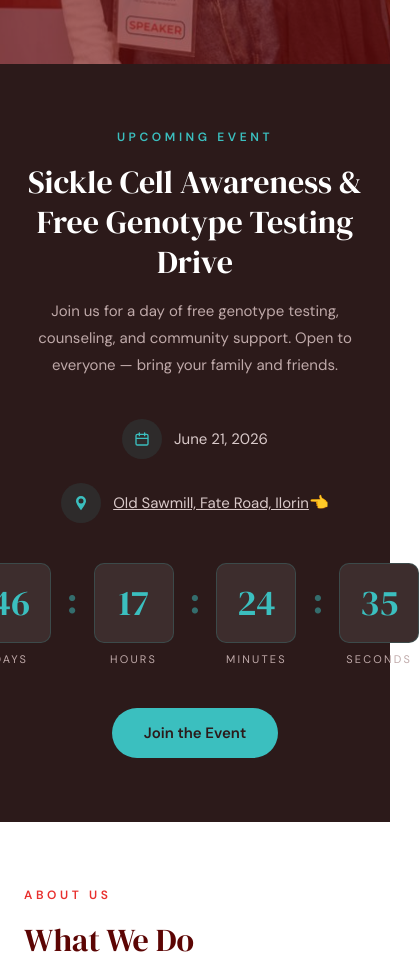
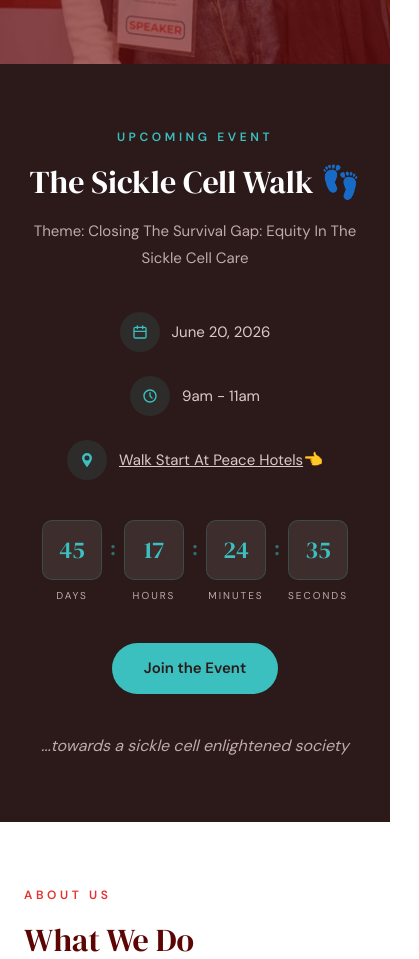
Before and after one commit to Isaacjosh23/pearls-sickle-cell, a Next.js app: page / in a window 390 px wide. Shown: the part 780-1739 px from the top of the page, 419 px wide, since content can reach past the window. Built offline with nearby package versions, Linux system fonts and the light colour scheme.

Commit message:
Real event info

```diff
--- a/src/components/event/components/CountdownUnit.tsx
+++ b/src/components/event/components/CountdownUnit.tsx
@@ -5,15 +5,45 @@ interface CountdownUnitProps {
   label: string;
 }
 
-function CountdownUnit({ value, label }: CountdownUnitProps) {
+// function CountdownUnit({ value, label }: CountdownUnitProps) {
+//   return (
+//     <div className="flex flex-col items-center gap-[0.8rem]">
+//       <div className="w-32 h-32 md:w-40 md:h-40 rounded-2xl bg-neutral-800 border border-teal-400/20 flex items-center justify-center">
+//         <span className="font-display text-[3.6rem] md:text-[4.8rem] text-teal-400 leading-none">
+//           {String(value).padStart(2, "0")}
+//         </span>
+//       </div>
+//       <span className="font-body text-[1.1rem] md:text-[1.2rem] tracking-[0.2em] uppercase text-neutral-400">
+//         {label}
+//       </span>
+//     </div>
+//   );
+// }
+
+// function CountdownUnit({ value, label }: { value: number; label: string }) {
+//   return (
+//     <div className="flex flex-col items-center gap-[0.8rem]">
+//       <div className="w-[6.4rem] h-[6.4rem] md:w-[10rem] md:h-[10rem] rounded-2xl bg-(--color-neutral-800) border border-(--color-teal-400)/20 flex items-center justify-center">
+//         <span className="font-display text-[2.8rem] md:text-[4.8rem] text-(--color-teal-400) leading-none">
+//           {String(value).padStart(2, "0")}
+//         </span>
+//       </div>
+//       <span className="font-body text-[1rem] md:text-[1.2rem] tracking-[0.2em] uppercase text-(--color-neutral-400)">
+//         {label}
+//       </span>
+//     </div>
+//   );
+// }
+
+function CountdownUnit({ value, label }: { value: number; label: string }) {
   return (
     <div className="flex flex-col items-center gap-[0.8rem]">
-      <div className="w-32 h-32 md:w-40 md:h-40 rounded-2xl bg-neutral-800 border border-teal-400/20 flex items-center justify-center">
-        <span className="font-display text-[3.6rem] md:text-[4.8rem] text-teal-400 leading-none">
+      <div className="w-[6rem] h-[6rem] sm:w-[8rem] sm:h-[8rem] md:w-[10rem] md:h-[10rem] rounded-2xl bg-(--color-neutral-800) border border-(--color-teal-400)/20 flex items-center justify-center">
+        <span className="font-display text-[2.4rem] sm:text-[3.2rem] md:text-[4.8rem] text-(--color-teal-400) leading-none">
           {String(value).padStart(2, "0")}
         </span>
       </div>
-      <span className="font-body text-[1.1rem] md:text-[1.2rem] tracking-[0.2em] uppercase text-neutral-400">
+      <span className="font-body text-[1rem] sm:text-[1.1rem] md:text-[1.2rem] tracking-[0.2em] uppercase text-(--color-neutral-400)">
         {label}
       </span>
     </div>
--- a/src/components/event/components/EventCTA.tsx
+++ b/src/components/event/components/EventCTA.tsx
@@ -1,6 +1,6 @@
 "use client";
 
-const GOOGLE_FORM_URL = "https://forms.google.com";
+const GOOGLE_FORM_URL = "https://forms.gle/1aPEG54d9yqyDZHP9";
 
 function EventCTA() {
   return (
--- a/src/components/event/components/EventCountDown.tsx
+++ b/src/components/event/components/EventCountDown.tsx
@@ -4,7 +4,7 @@ import { useEffect, useState } from "react";
 import CountdownUnit from "./CountdownUnit";
 import calculateTimeLeft from "./calculateTime";
 
-export const EVENT_DATE = new Date("2026-06-21T09:00:00");
+export const EVENT_DATE = new Date("2026-06-20T09:00:00");
 
 export interface TimeLeft {
   days: number;
@@ -48,17 +48,17 @@ function EventCountDown() {
           </p>
         </div>
       ) : (
-        <div className="flex items-center justify-center gap-[1.6rem] md:gap-[2.4rem]">
+        <div className="flex items-center justify-center gap-[0.8rem] sm:gap-[1.6rem] md:gap-[2.4rem]">
           <CountdownUnit value={timeLeft.days} label="Days" />
-          <span className="font-display text-[3.6rem] md:text-[4.8rem] text-teal-400/50 mb-[2.8rem] leading-none">
+          <span className="font-display text-[2rem] sm:text-[3rem] md:text-[4.8rem] text-(--color-teal-400)/50 mb-[2.8rem] leading-none">
             :
           </span>
           <CountdownUnit value={timeLeft.hours} label="Hours" />
-          <span className="font-display text-[3.6rem] md:text-[4.8rem] text-teal-400/50 mb-[2.8rem] leading-none">
+          <span className="font-display text-[2rem] sm:text-[3rem] md:text-[4.8rem] text-(--color-teal-400)/50 mb-[2.8rem] leading-none">
             :
           </span>
           <CountdownUnit value={timeLeft.minutes} label="Minutes" />
-          <span className="font-display text-[3.6rem] md:text-[4.8rem] text-teal-400/50 mb-[2.8rem] leading-none">
+          <span className="font-display text-[2rem] sm:text-[3rem] md:text-[4.8rem] text-(--color-teal-400)/50 mb-[2.8rem] leading-none">
             :
           </span>
           <CountdownUnit value={timeLeft.seconds} label="Seconds" />
--- a/src/components/event/components/EventDetails.tsx
+++ b/src/components/event/components/EventDetails.tsx
@@ -1,6 +1,7 @@
 "use client";
 
 import CalenderIcon from "@/components/ui/icons/calender";
+import ClockIcon from "@/components/ui/icons/clock";
 import LocationIcon from "@/components/ui/icons/location";
 
 function EventDetails() {
@@ -11,7 +12,18 @@ function EventDetails() {
           <CalenderIcon className="text-teal-400" />
         </div>
         <span className="font-body text-[1.5rem] text-neutral-300">
-          June 21, 2026
+          June 20, 2026
+        </span>
+      </div>
+
+      <div className="hidden sm:block w-[0.1rem] h-[2.4rem] bg-neutral-700" />
+
+      <div className="flex items-center gap-[1.2rem]">
+        <div className="w-16 h-16 rounded-full bg-teal-400/10 flex items-center justify-center">
+          <ClockIcon className="text-teal-400" />
+        </div>
+        <span className="font-body text-[1.5rem] text-neutral-300">
+          9am - 11am
         </span>
       </div>
 
@@ -24,11 +36,11 @@ function EventDetails() {
         <div className="flex items-center">
           <a
             className="font-body text-[1.5rem] text-neutral-300 underline hover:no-underline"
-            href="https://maps.app.goo.gl/CAVucvoRy4obfyMx5"
+            href="https://maps.app.goo.gl/dETQPfEnHtqGRVPQA"
             target="_blank"
             rel="noopener noreferrer"
           >
-            Old Sawmill, Fate Road, Ilorin
+            Walk Start At Peace Hotels
           </a>
           <span>👈</span>
         </div>
--- a/src/components/event/components/EventTopLabel.tsx
+++ b/src/components/event/components/EventTopLabel.tsx
@@ -7,11 +7,13 @@ function EventTopLabel() {
         Upcoming Event
       </p>
       <h2 className="font-display text-[3.2rem] md:text-[4.4rem] leading-tight text-white max-w-5xl">
-        Sickle Cell Awareness & Free Genotype Testing Drive
+        {/* Sickle Cell Awareness & Free Genotype Testing Drive */}
+        The Sickle Cell Walk 👣
       </h2>
       <p className="font-body text-[1.5rem] md:text-[1.6rem] text-neutral-400 leading-[1.8] max-w-4xl">
-        Join us for a day of free genotype testing, counseling, and community
-        support. Open to everyone — bring your family and friends.
+        {/* Join us for a day of free genotype testing, counseling, and community
+        support. Open to everyone — bring your family and friends. */}
+        Theme: Closing The Survival Gap: Equity In The Sickle Cell Care
       </p>
     </div>
   );
--- a/src/components/event/index.tsx
+++ b/src/components/event/index.tsx
@@ -9,7 +9,7 @@ function UpcomingEvent() {
       id="event"
       className="py-[6.4rem] px-[2.4rem] md:px-[4.8rem] bg-neutral-900"
     >
-      <div className="max-w-384 mx-auto flex flex-col items-center text-center gap-16">
+      <div className="max-w-[96rem] mx-auto flex flex-col items-center text-center gap-16">
         <EventTopLabel />
 
         <EventDetails />
@@ -17,6 +17,10 @@ function UpcomingEvent() {
         <EventCountdown />
 
         <EventCTA />
+
+        <span className="inline-block italic text-center text-neutral-400">
+          ...towards a sickle cell enlightened society
+        </span>
       </div>
     </section>
   );
--- a/src/components/ui/icons/_types.ts
+++ b/src/components/ui/icons/_types.ts
@@ -8,6 +8,7 @@ export const Icons = {
   Call: "call",
   Care: "care",
   Check: "check",
+  Clock: "clock",
   Close: "close",
   CopyRight: "copyright",
   Email: "email",
--- /dev/null
+++ b/src/components/ui/icons/clock/index.tsx
@@ -0,0 +1,24 @@
+import { IconProps } from "../_types";
+
+function ClockIcon({ className }: IconProps) {
+  return (
+    <svg
+      xmlns="http://www.w3.org/2000/svg"
+      width="1em"
+      height="1em"
+      viewBox="0 0 24 24"
+      className={className}
+    >
+      <path d="M0 0h24v24H0z" fill="none" />
+      <g fill="none">
+        <path d="m12.593 23.258l-.011.002l-.071.035l-.02.004l-.014-.004l-.071-.035q-.016-.005-.024.005l-.004.01l-.017.428l.005.02l.01.013l.104.074l.015.004l.012-.004l.104-.074l.012-.016l.004-.017l-.017-.427q-.004-.016-.017-.018m.265-.113l-.013.002l-.185.093l-.01.01l-.003.011l.018.43l.005.012l.008.007l.201.093q.019.005.029-.008l.004-.014l-.034-.614q-.005-.018-.02-.022m-.715.002a.02.02 0 0 0-.027.006l-.006.014l-.034.614q.001.018.017.024l.015-.002l.201-.093l.01-.008l.004-.011l.017-.43l-.003-.012l-.01-.01z" />
+        <path
+          fill="currentColor"
+          d="M12 2c5.523 0 10 4.477 10 10s-4.477 10-10 10S2 17.523 2 12S6.477 2 12 2m0 2a8 8 0 1 0 0 16a8 8 0 0 0 0-16m0 2a1 1 0 0 1 .993.883L13 7v4.586l2.707 2.707a1 1 0 0 1-1.32 1.497l-.094-.083l-3-3a1 1 0 0 1-.284-.576L11 12V7a1 1 0 0 1 1-1"
+        />
+      </g>
+    </svg>
+  );
+}
+
+export default ClockIcon;
--- a/src/components/ui/icons/index.tsx
+++ b/src/components/ui/icons/index.tsx
@@ -4,6 +4,7 @@ import CalenderIcon from "./calender";
 import CallIcon from "./call";
 import CareIcon from "./care";
 import CheckIcon from "./check";
+import ClockIcon from "./clock";
 import CloseIcon from "./close";
 import CopyRightIcon from "./copyright";
 import EmailIcon from "./email";
@@ -38,6 +39,9 @@ export function Icon({ type, className }: Props) {
 
     case Icons.Check:
       return <CheckIcon {...props} />;
+
+    case Icons.Clock:
+      return <ClockIcon {...props} />;
 
     case Icons.Close:
       return <CloseIcon {...props} />;
```
